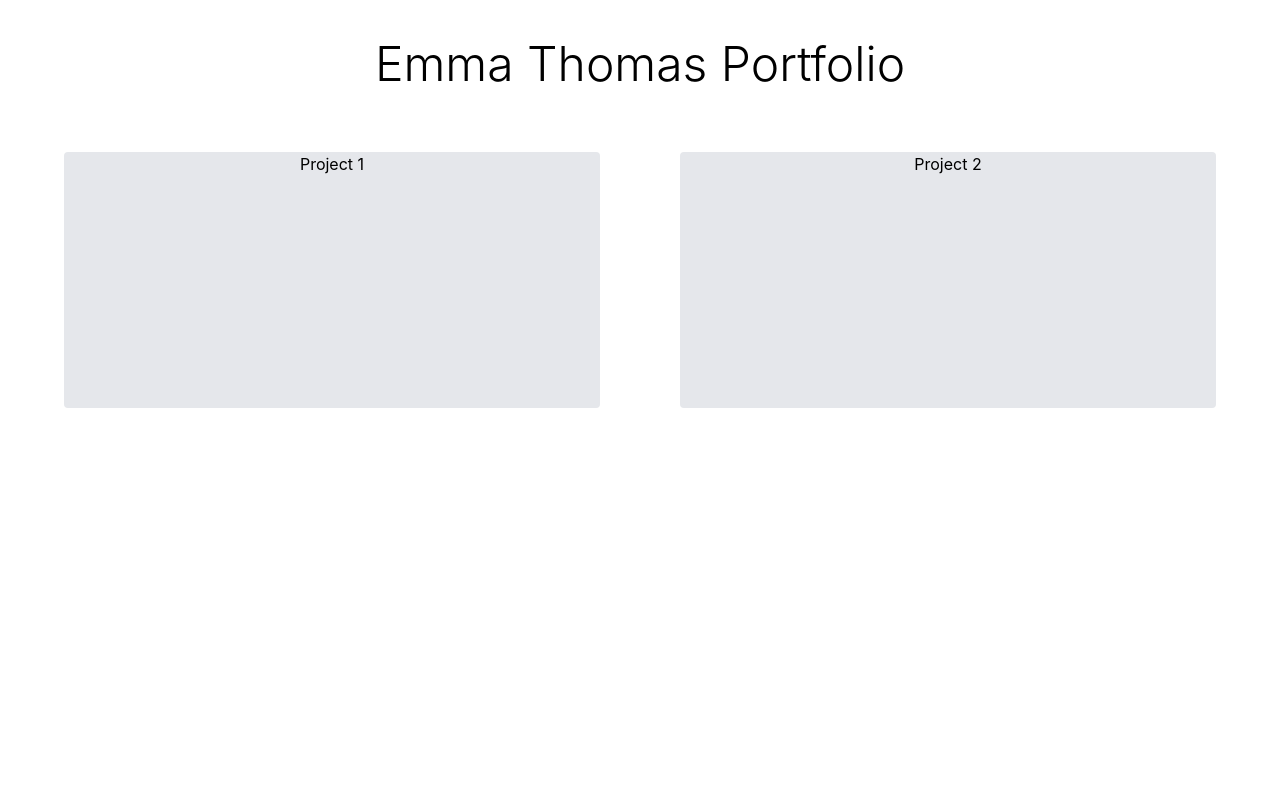
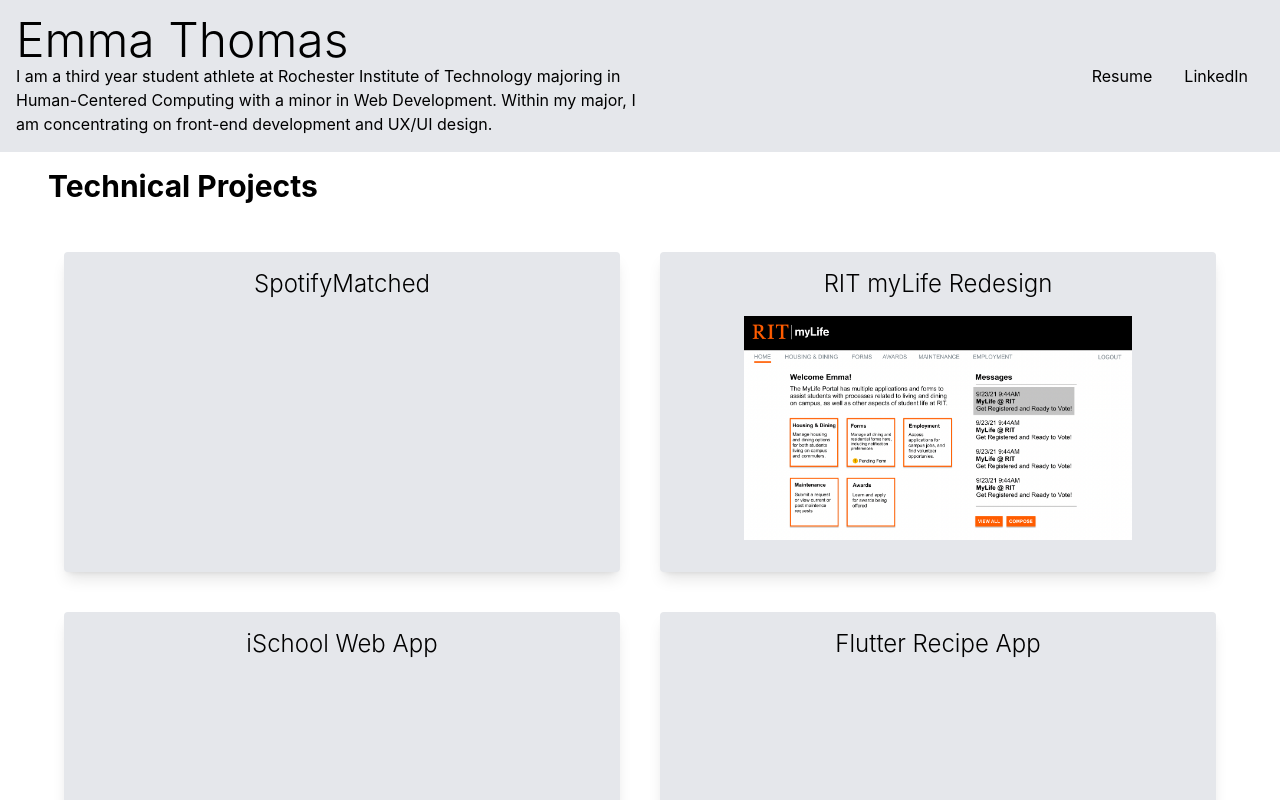
Before and after one commit to emmathomas36/portfolio, a React (Create React App) app in the folder my-app/: page / in a window 1280 px wide. Shown: the top 800 px of the page. Built offline with nearby package versions, Linux system fonts and the light colour scheme.

Commit message:
structure of page

```diff
--- /dev/null
+++ b/my-app/src/data.js
@@ -0,0 +1,62 @@
+import myLife from './images/mylife-cover.png'
+export const personalInfo = [
+    {
+        name: "Emma Thomas",
+        personalDescription: "I am a third year student athlete at Rochester Institute of Technology majoring in Human-Centered Computing with a minor in Web Development. " +
+                            "Within my major, I am concentrating on front-end development and UX/UI design."
+
+    }
+]
+export const techProjectData = [
+    {
+        projectName: "SpotifyMatched",
+        mainImage: "",
+        slideImages: [],
+        description: "",
+        course: "",
+        date: ""
+    },
+    {
+        projectName: "RIT myLife Redesign",
+        mainImage: myLife,
+        slideImages: [],
+        description: "",
+        course: "",
+        date: ""
+    },
+    {
+        projectName: "iSchool Web App",
+        mainImage: "",
+        slideImages: [],
+        description: "",
+        course: "",
+        date: ""
+    },
+    {
+        projectName: "Flutter Recipe App",
+        mainImage: "",
+        slideImages: [],
+        description: "",
+        course: "",
+        date: ""
+    },
+]
+
+export const designProjectData = [
+    {
+        projectName: "Graphic Translation",
+        mainImage: "",
+        slideImages: [],
+        description: "",
+        course: "",
+        date: ""
+    },
+    {
+        projectName: "Figma Playlist Covers",
+        mainImage: "",
+        slideImages: [],
+        description: "",
+        course: "",
+        date: ""
+    }
+]
--- a/my-app/src/home-grid.js
+++ b/my-app/src/home-grid.js
@@ -1,14 +1,30 @@
+import { personalInfo, techProjectData } from "./data";
 export const HomeGrid = () => {
     return (
         <div>
-        <div className = "headingp-8 m-10">
-            <h1 className = "text-5xl font-light">Emma Thomas Portfolio</h1>
+            <div className = "content-center bg-gray-200 p-4">
+                <h1 className = "w-1/2 text-5xl text-left font-light">{personalInfo[0].name}</h1>
+                <div className = "w-1/2 text-right float-right">
+                    <a className = "p-4" href = "">Resume</a>
+                    <a className = "p-4" href = "www.linkedin.com/in/emma-e-thomas">LinkedIn</a>
+                    </div>
+                <p className = "w-1/2 text-left">
+                    {personalInfo[0].personalDescription}
+                </p>
             </div>
-
-            <div class="grid grid-cols-2 gap-20 m-16">
-            <div className = "container bg-gray-200 rounded h-64 ">Project 1</div>
-            <div className = "container bg-gray-200 rounded h-64" >Project 2</div>
-        </div>
+            <h3 className = "text-3xl text-left font-bold mx-8 p-4">Technical Projects</h3>
+            <div class="grid grid-cols-2 gap-10 mx-16 my-8">
+                {techProjectData.map((data, key) => {
+                    return (
+                        <div key = {key} className = "container bg-gray-200 rounded h-80 shadow-lg">
+                            <h2 className = "text-2xl font-light p-4">{data.projectName}</h2>
+                            <div className = "flex content justify-center">
+                            <img src = { data.mainImage} className = "h-56 content-evenly"></img>
+                            </div>
+                        </div>
+                    );
+                })}
+            </div>
         </div>
     )
 }
```
Also changed, not shown: my-app/public/images/mylife-cover.png (added), my-app/src/images/mylife-cover.png (added).
